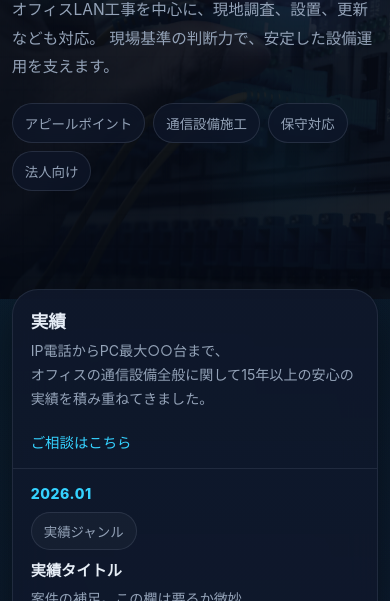
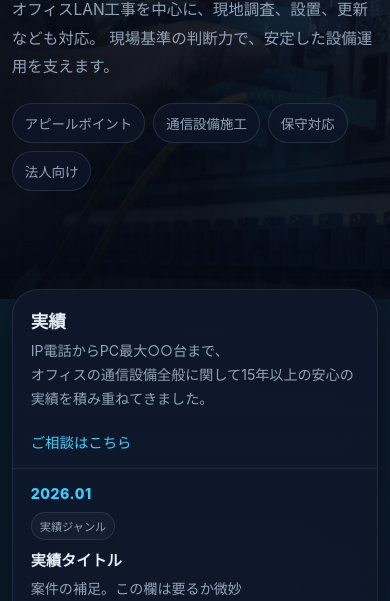
Before and after one commit to nxmaumau/sampleblack, a plain HTML site: page index.html in a window 390 px wide. Shown: the part 243-844 px from the top of the page. Drawn offline with Linux system fonts and the light colour scheme.

Commit message:
Update index.html

```diff
--- a/index.html
+++ b/index.html
@@ -845,6 +845,11 @@
         animation: none;
         */
       }
+      .work-type {
+      min-height: 16px;
+      padding: 5px 8px;
+      font-size: 0.70rem;
+      }
       .grid-4,
       .grid-3,
       .flow {
```
